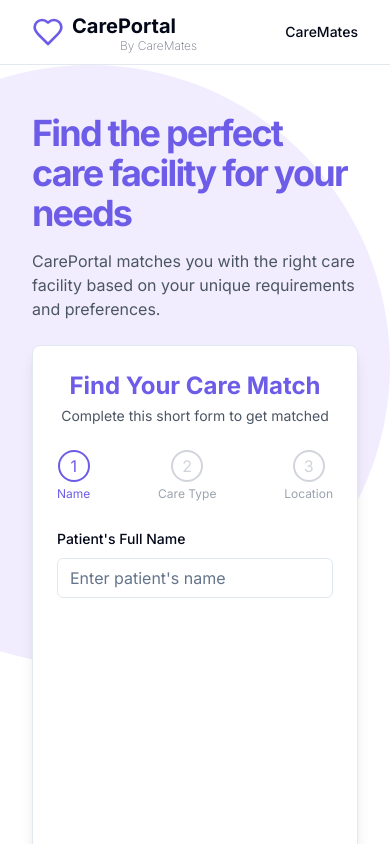
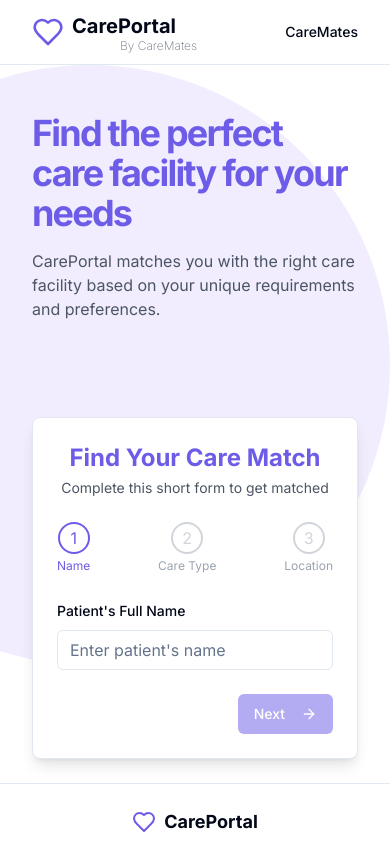
Before and after one commit to BLaingb/careportal-beta, a Next.js app in the folder frontend/: page / in a window 390 px wide. Shown: the top 844 px of the page. Built offline with nearby package versions, Linux system fonts and the light colour scheme; no server answers.

Commit message:
feat: improve form responsiveness

```diff
--- a/frontend/src/app/care-match-form.tsx
+++ b/frontend/src/app/care-match-form.tsx
@@ -114,12 +114,12 @@ export default function CareMatchForm() {
         </div>
 
         <form onSubmit={form.handleSubmit(onSubmit)}>
-          {/* Form content wrapper with fixed height */}
-          <div className="relative h-[300px]">
+          {/* Form content wrapper */}
+          <div className="relative">
             {/* Step 1: Name */}
             <div
-              className={`absolute left-0 right-0 transition-all duration-300 ${
-                step === 1 ? "opacity-100" : "pointer-events-none opacity-0"
+              className={`transition-all duration-300 ${
+                step === 1 ? "block" : "hidden"
               }`}
             >
               <div className="space-y-4">
@@ -139,8 +139,8 @@ export default function CareMatchForm() {
 
             {/* Step 2: Care Type */}
             <div
-              className={`absolute left-0 right-0 transition-all duration-300 ${
-                step === 2 ? "opacity-100" : "pointer-events-none opacity-0"
+              className={`transition-all duration-300 ${
+                step === 2 ? "block" : "hidden"
               }`}
             >
               <div className="space-y-4">
@@ -217,8 +217,8 @@ export default function CareMatchForm() {
 
             {/* Step 3: Location */}
             <div
-              className={`absolute left-0 right-0 transition-all duration-300 ${
-                step === 3 ? "opacity-100" : "pointer-events-none opacity-0"
+              className={`transition-all duration-300 ${
+                step === 3 ? "block" : "hidden"
               }`}
             >
               <div className="space-y-4">
--- a/frontend/src/app/page.tsx
+++ b/frontend/src/app/page.tsx
@@ -5,13 +5,14 @@ import { Button } from "~/components/ui/button";
 import { ArrowRight } from "lucide-react";
 import CareMatchForm from "./care-match-form";
 export default function Home() {
-
   return (
     <main className="flex-1">
-      <section className="relative">
+      <section className="relative min-h-[600px]">
         <div className="absolute right-0 top-0 h-[600px] w-[600px] rounded-full bg-[#e4dcff] opacity-50"></div>
-        <div className="container relative grid gap-6 py-12 md:grid-cols-2 md:py-24">
-          <div className="flex flex-col justify-center space-y-4">
+        <div className="container relative">
+          <div className="grid gap-6 md:grid-cols-2">
+            {/* Left side - Fixed content */}
+            <div className="flex flex-col justify-center space-y-4 py-12 md:top-6 md:h-fit md:py-24">
               <h1 className="text-4xl font-bold tracking-tighter text-[#6c5ce7] sm:text-5xl md:text-6xl">
                 Find the perfect care facility for your needs
               </h1>
@@ -27,7 +28,12 @@ export default function Home() {
                 </Button>
               </div>
             </div>
+
+            {/* Right side - Form */}
+            <div className="py-6 md:py-24">
               <CareMatchForm />
+            </div>
+          </div>
         </div>
       </section>
     </main>
```
Lines whose indentation alone changed are shown as unchanged.
